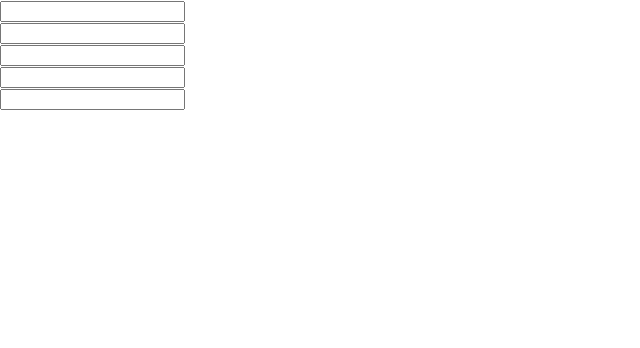
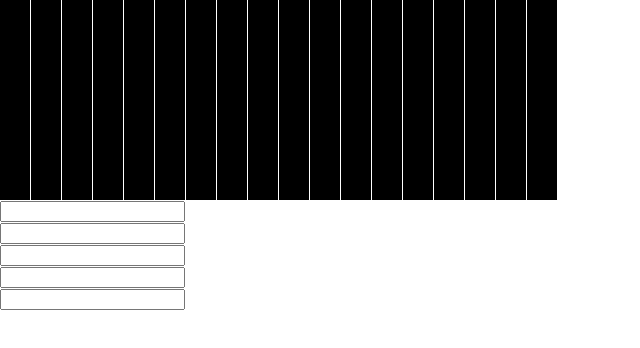
Before and after one commit to dangerbell/marquee, a React (Create React App) app: page / in a window 1280 px wide. Shown: the top 348 px of the page, without its empty margins (0-640 px from the left). Built offline with nearby package versions, Linux system fonts and the light colour scheme.

Commit message:
Adding padding for empty spaces
Pad out the text entered so that we're always showing the board instead of just being blank
Next step for this is making different functions for the different justification options

```diff
--- a/src/App.js
+++ b/src/App.js
@@ -3,7 +3,7 @@ import { useState } from 'react';
 import countCharacters from "./characterCount";
 
 const numberOfRows = 5;
-const numberOfCharacters = 18;
+const charactersPerRow = 18;
 
 // TODO:
 // - [x] when displaying the character count replace " " with "space" or "blank"
@@ -29,6 +29,7 @@ const numberOfCharacters = 18;
 // - [ ] Make the column and row size configurable in the UI
 // - [ ] Make the text box limit the number of rows and characters. The rows/cols props are just box size, not limits.
 // - [ ] Drop the CRLF from the character counts
+// - [ ] Double Sided Mode
 
 
 function eventValue(event) {
@@ -73,24 +74,24 @@ function App() {
         /> */}
 
         <div>
-          <input type="text" value={inputText1} onChange={onChange(setInputText1)} maxLength={numberOfCharacters}/>
+          <input type="text" value={inputText1} onChange={onChange(setInputText1)} maxLength={charactersPerRow}/>
         </div>
         <div>
-          <input type="text" value={inputText2} onChange={onChange(setInputText2)} maxLength={numberOfCharacters}/>
+          <input type="text" value={inputText2} onChange={onChange(setInputText2)} maxLength={charactersPerRow}/>
         </div>
         <div>
-          <input type="text" value={inputText3} onChange={onChange(setInputText3)} maxLength={numberOfCharacters}/>
+          <input type="text" value={inputText3} onChange={onChange(setInputText3)} maxLength={charactersPerRow}/>
         </div>
         <div>
-          <input type="text" value={inputText4} onChange={onChange(setInputText4)} maxLength={numberOfCharacters}/>
+          <input type="text" value={inputText4} onChange={onChange(setInputText4)} maxLength={charactersPerRow}/>
         </div>
         <div>
-          <input type="text" value={inputText5} onChange={onChange(setInputText5)} maxLength={numberOfCharacters}/>
+          <input type="text" value={inputText5} onChange={onChange(setInputText5)} maxLength={charactersPerRow}/>
         </div>
       </div>
 
       <div style={{ textAlign: "right" }}>
-        <CharacterCounts text={(inputText).toUpperCase()} />
+        <CharacterCounts text={(inputText1 + inputText2 + inputText3 + inputText4 + inputText5).toUpperCase()} />
       </div>
     </div>
   );
@@ -134,8 +135,12 @@ const MarqueeText = ({ text, size = 24, style = {} }) => {
   // Make spaces take up the full width and height
   const spaceStyle = { ...marqueeStyle, width: `14px` };
 
+  // Pad the list so that empty squares show up
+  // Add justification options here
+  const paddedText = text.concat( ' '.repeat(charactersPerRow - text.length) );
+
   // Split the string into characters to get the right effect
-  const charElements = text.split('').map((char, index) => {
+  const charElements = paddedText.split('').map((char, index) => {
     if (char === ' ') {
       return <span key={index} style={spaceStyle}>&nbsp;</span>;
     } else {
@@ -143,6 +148,7 @@ const MarqueeText = ({ text, size = 24, style = {} }) => {
     }
   });
 
+
   return <div>{charElements}</div>;
 };
 
```
